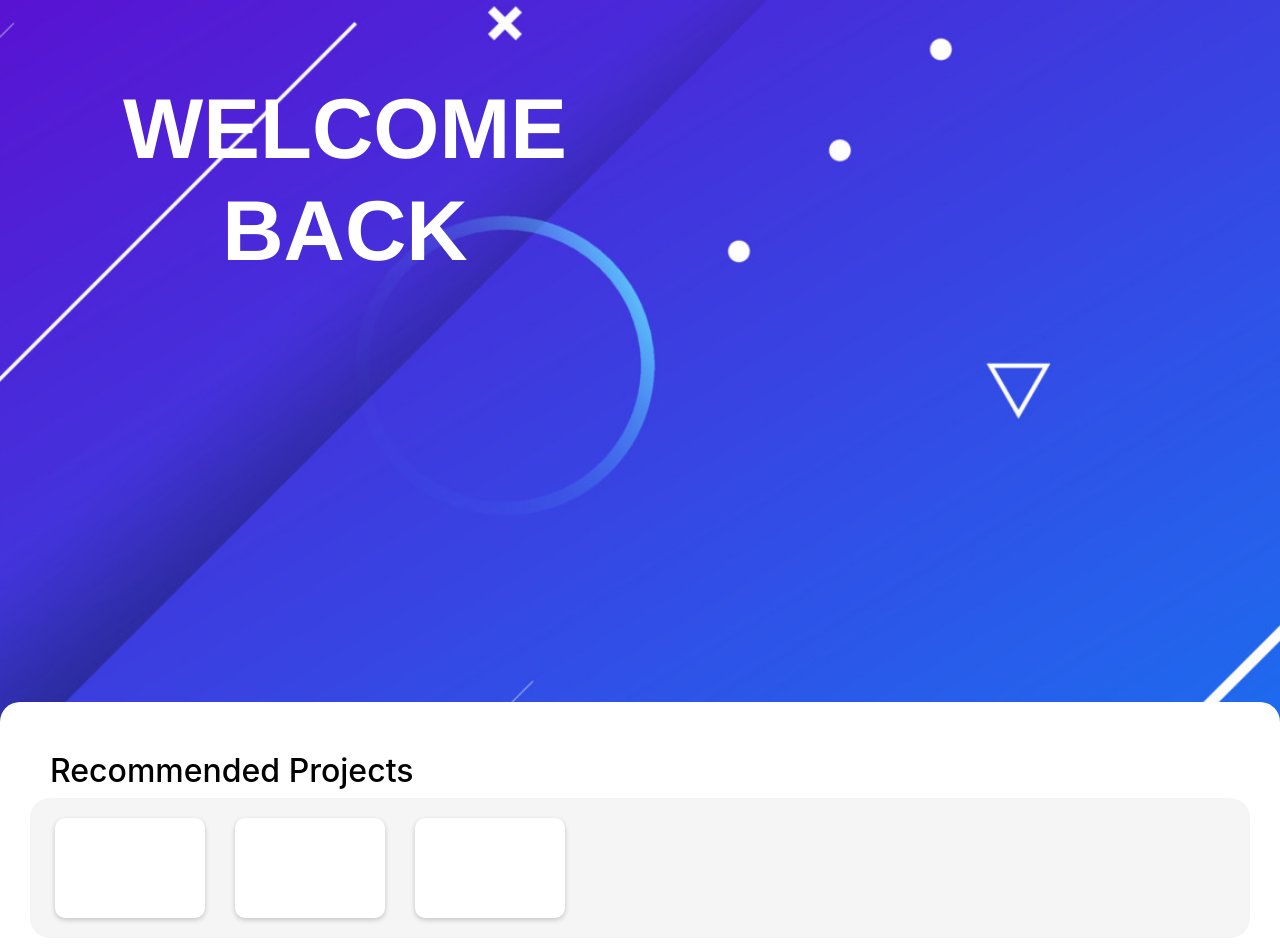
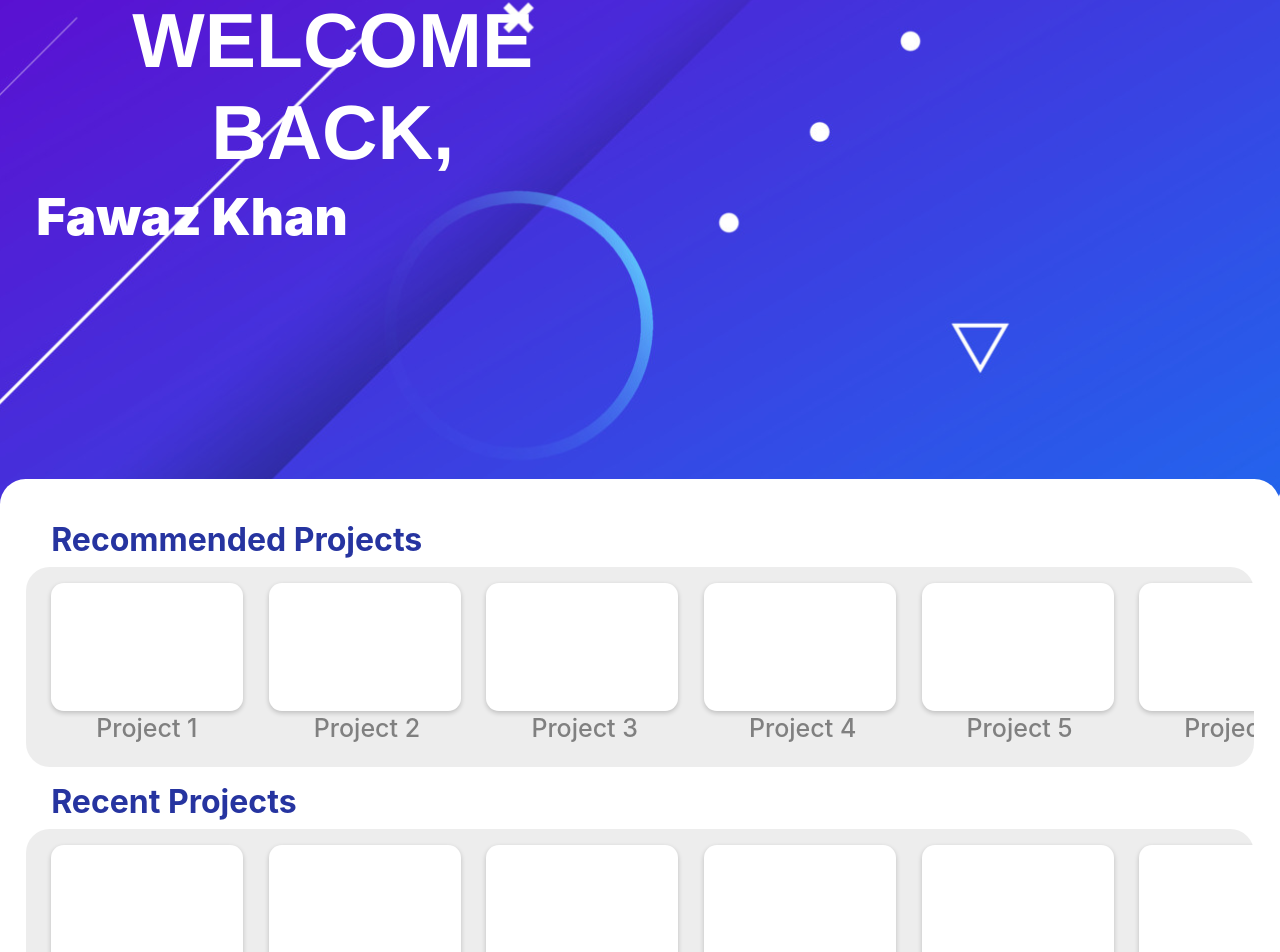
Before and after one commit to dhruvjaink07/Devignite-Web, a React (Create React App) app in the folder client/pronavigator/: page / in a window 1280 px wide. Shown: the part 142-1094 px from the top of the page. Built offline with nearby package versions, Linux system fonts and the light colour scheme.

Commit message:
Home Page

```diff
--- a/client/pronavigator/src/components/ProjectCard.js
+++ b/client/pronavigator/src/components/ProjectCard.js
@@ -1,10 +1,12 @@
 // ProjectCard.js
 import React from 'react';
+import '../styles/HomePage.css'; // Import your project card styling
 
-function ProjectCard() {
+function ProjectCard({ title }) {
   return (
     <div className="project-card">
       {/* Placeholder for project content */}
+      <h3 className="project-title">{title}</h3>
     </div>
   );
 }
--- a/client/pronavigator/src/components/homePage.js
+++ b/client/pronavigator/src/components/homePage.js
@@ -2,7 +2,7 @@
 import React from 'react';
 import '../styles/HomePage.css';
 import Navbar from './Navbar';
-import ProjectCard from './ProjectCard';
+import ProjectCard from './ProjectCard.js';
 
 function HomePage() {
   return (
@@ -10,25 +10,34 @@ function HomePage() {
       <Navbar />
       <div className="Home-page">
         <header className="welcome-section">
-          <h1 id='title'>WELCOME BACK</h1>
+          <h1 id='title'>WELCOME BACK,</h1>
+          <p id='subtitle'>Fawaz Khan</p>
         </header>
-        <div class = "gap"></div>
-        <div class = "cards">
+        <div className="gap"></div>
+        <div className="cards">
+          <section className="projects-section">
+            <h2 className="heading">Recommended Projects</h2>
+            <div className="projects-scroll">
+              <ProjectCard title="Project 1" />
+              <ProjectCard title="Project 2" />
+              <ProjectCard title="Project 3" />
+              <ProjectCard title="Project 4" />
+              <ProjectCard title="Project 5" />
+              <ProjectCard title="Project 6" />
+              <ProjectCard title="Project 7" />
+              {/* Add more ProjectCards as needed */}
+            </div>
+          </section>
         <section className="projects-section">
-          <h2>Recommended Projects</h2>
+          <h2 class = "heading">Recent Projects</h2>
           <div className="projects-scroll">
-            <ProjectCard />
-            <ProjectCard />
-            <ProjectCard />
-            {/* Add more ProjectCards as needed */}
-          </div>
-        </section>
-        <section className="projects-section">
-          <h2>Recent Projects</h2>
-          <div className="projects-scroll">
-            <ProjectCard />
-            <ProjectCard />
-            <ProjectCard />
+          <ProjectCard title="Project 1" />
+              <ProjectCard title="Project 2" />
+              <ProjectCard title="Project 3" />
+              <ProjectCard title="Project 4" />
+              <ProjectCard title="Project 5" />
+              <ProjectCard title="Project 6" />
+              <ProjectCard title="Project 7" />
             {/* Add more ProjectCards as needed */}
           </div>
         </section>
--- a/client/pronavigator/src/styles/HomePage.css
+++ b/client/pronavigator/src/styles/HomePage.css
@@ -1,69 +1,94 @@
 /* HomePage.css */
-#title{
-  font-size: 85px;
-  font-family:'Franklin Gothic Medium', 'Arial Narrow', Arial, sans-serif;
+#title {
+  font-size: 6vw;
+  font-family: 'Franklin Gothic Medium', 'Arial Narrow', Arial, sans-serif;
   font-weight: bolder;
-  padding: 170px 590px 0px 0px;
+  padding: 10vh 50vw 0 2vw;
+  margin-bottom: 0;
+}
+
+#subtitle {
+  padding-right: 70vw;
+  padding-bottom: 6vh;
+  font-size: 4vw;
+  font-weight: bolder;
 }
 
 .Home-page {
-  background-image: url('/src/assets/blue\ bg2.jpg'); /* Replace with the path to your background image */
+  background-image: url('/src/assets/blue\ bg2.jpg');
   background-size: cover;
   background-position: center;
-  color: rgb(0, 0, 0); /* Text color on top of the background image */
-  padding: 0px; /* Adjust padding as needed */
-}
-.gap{
-  height: 400px;
+  color: rgb(38, 52, 160);
+  font-weight: bolder;
+  padding: 0;
+  margin: 0;
+  overflow-x: hidden; /* Prevent horizontal overflow */
 }
 
-.cards{
-  padding: 30px;
-  border-top-left-radius: 20px;
-  border-top-right-radius: 20px;
-  width: 100%;
+.gap {
+  height: 20vh;
+}
+
+.cards {
+  padding: 2vw;
+  border-top-left-radius: 2vw;
+  border-top-right-radius: 2vw;
   background-color: #ffffff;
+  margin: 0;
 }
+
 .welcome-section {
   color: #ffffff;
   text-align: center;
-  margin-bottom: 20px; /* Add space between welcome text and projects section */
+  margin-bottom: 2vh;
 }
+
 .navbar {
   background-color: #0000ff;
-    height: 50px;
-    /* Add additional styling for the navbar */
+  height: 7vh;
 }
 
-  .welcome-section {
-    text-align: center;
+.heading{
+  font-weight: bold;
 }
-
 .projects-section {
-    margin: 20px 0;
+  margin: 2vh 0;
 }
 
 .projects-section h2 {
-    margin-left: 20px;
+  margin-left: 2vw;
+  margin-bottom: 1vh;
 }
 
+/* HomePage.css */
+.project-card {
+  flex: 0 0 auto;
+  width: 15vw;
+  height: 10vw;
+  background-color: #ffffff;
+  border-radius: 1vw;
+  box-shadow: 0 2px 5px rgba(0, 0, 0, 0.2);
+  margin-right: 2vw;
+  margin-bottom: 5vh; /* Add space below each project card */
+}
+.project-title{
+  color: grey;
+  font-size: 25px;
+  padding-top: 110px;
+  padding-left: 45px;
+}
 .projects-scroll {
+  background-color: rgb(237, 237, 237);
+  border-radius: 3vh;
   display: flex;
   overflow-x: auto;
-    padding: 10px 20px;
-    gap: 20px;
+  white-space: nowrap;
+  -ms-overflow-style: none;
+  padding: 2vh 2vw;
+  margin: 0;
+  -webkit-overflow-scrolling: touch;
 }
 
-  .project-card {
-    margin: 10px 5px;
-    width: 150px;
-    height: 100px;
-    background-color: #ffffff;
-    border-radius: 10px;
-    box-shadow: 0 2px 5px rgba(0,0,0,0.2);
-    /* Add additional styling for project cards */
+.projects-scroll::-webkit-scrollbar {
+  display: none;
 }
-.projects-scroll{
-  border-radius: 20px;
-  background-color: rgb(245, 245, 245);
-}
```
Lines whose indentation alone changed are shown as unchanged.
